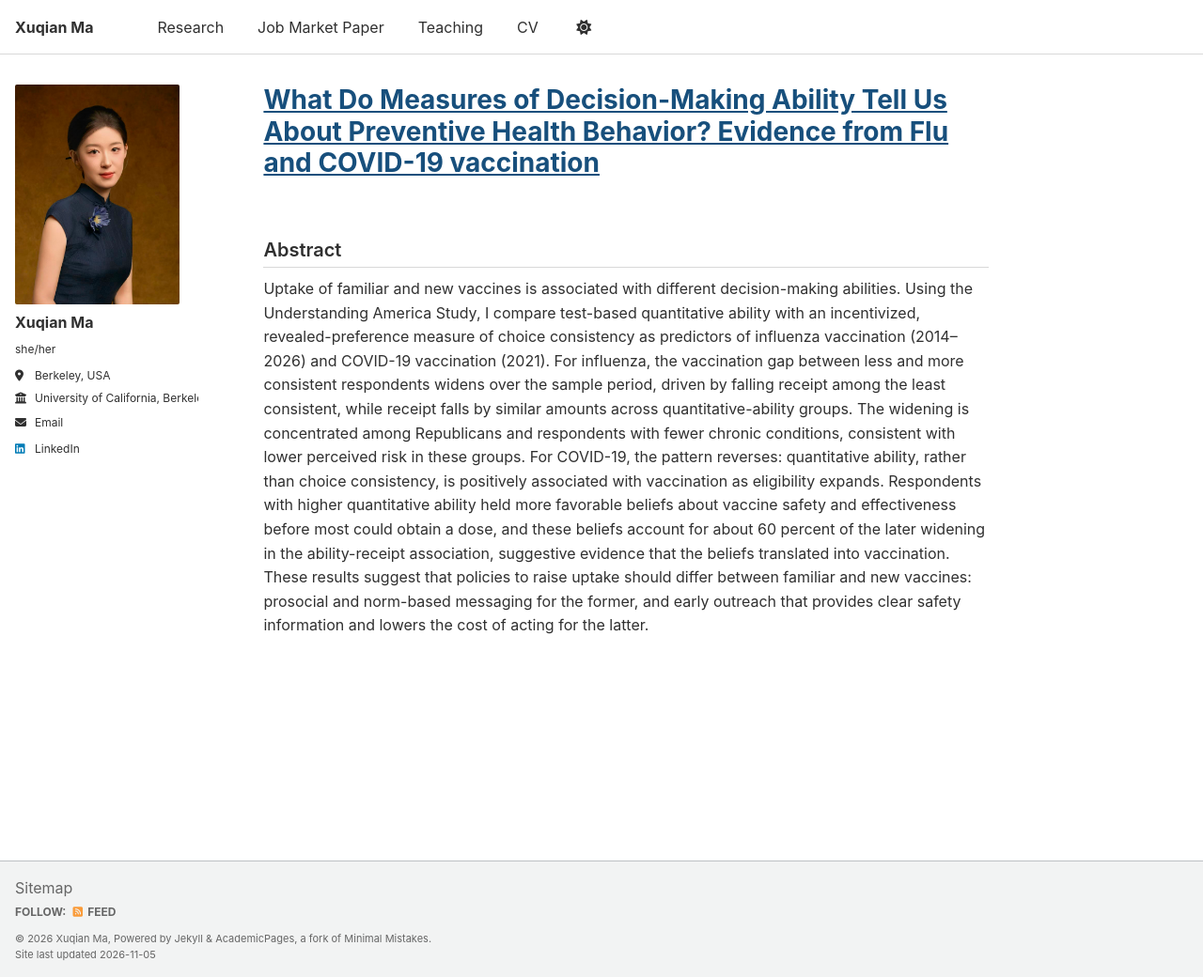
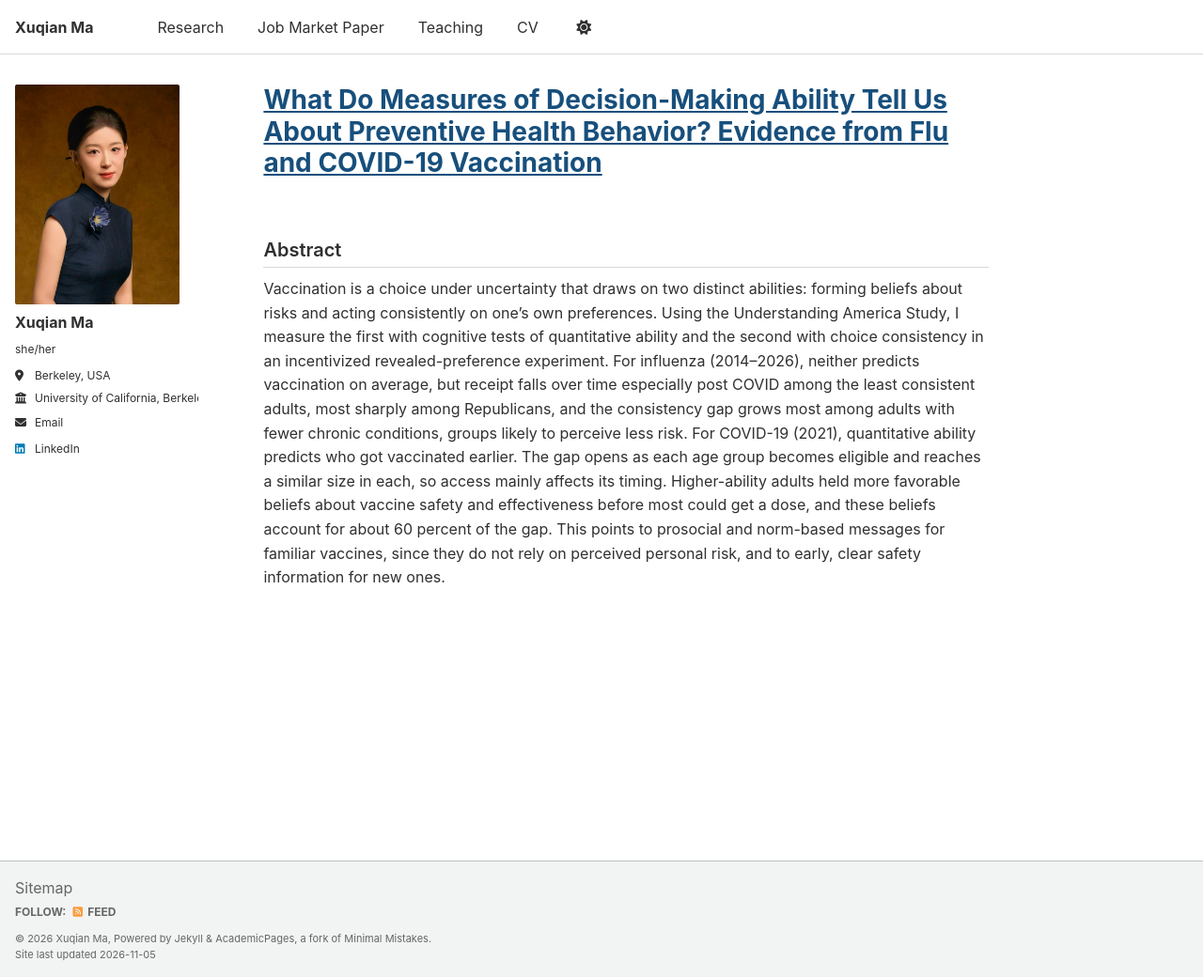
Before and after one commit to xuqianma0718/xuqianma0718.github.io, a Jekyll site: the page built from _publications/economic-rationality-preventive-health.md, in a window 1280 px wide and 1040 px high. Shown: the whole window at 94% size. Built offline with Jekyll 4.4.1, drawn with Linux system fonts in a browser that asks for light colours; a script that is not in the unit is left out.

Commit message:
Update JMP abstract and homepage summary

```diff
--- a/_publications/economic-rationality-preventive-health.md
+++ b/_publications/economic-rationality-preventive-health.md
@@ -1,12 +1,12 @@
 ---
-title: "What Do Measures of Decision-Making Ability Tell Us About Preventive Health Behavior? Evidence from Flu and COVID-19 vaccination"
+title: "What Do Measures of Decision-Making Ability Tell Us About Preventive Health Behavior? Evidence from Flu and COVID-19 Vaccination"
 collection: publications
 category: jmp
 permalink: /job-market-paper/
 authors: "Xuqian Ma"
 paper_url: "https://drive.google.com/file/d/1KobHzxmZ4Fg8z_0x-yehLAKC0SEVcC1-/view?usp=sharing"
 abstract: >-
-  Uptake of familiar and new vaccines is associated with different decision-making abilities. Using the Understanding America Study, I compare test-based quantitative ability with an incentivized, revealed-preference measure of choice consistency as predictors of influenza vaccination (2014–2026) and COVID-19 vaccination (2021). For influenza, the vaccination gap between less and more consistent respondents widens over the sample period, driven by falling receipt among the least consistent, while receipt falls by similar amounts across quantitative-ability groups. The widening is concentrated among Republicans and respondents with fewer chronic conditions, consistent with lower perceived risk in these groups. For COVID-19, the pattern reverses: quantitative ability, rather than choice consistency, is positively associated with vaccination as eligibility expands. Respondents with higher quantitative ability held more favorable beliefs about vaccine safety and effectiveness before most could obtain a dose, and these beliefs account for about 60 percent of the later widening in the ability-receipt association, suggestive evidence that the beliefs translated into vaccination. These results suggest that policies to raise uptake should differ between familiar and new vaccines: prosocial and norm-based messaging for the former, and early outreach that provides clear safety information and lowers the cost of acting for the latter.
+  Vaccination is a choice under uncertainty that draws on two distinct abilities: forming beliefs about risks and acting consistently on one’s own preferences. Using the Understanding America Study, I measure the first with cognitive tests of quantitative ability and the second with choice consistency in an incentivized revealed-preference experiment. For influenza (2014–2026), neither predicts vaccination on average, but receipt falls over time especially post COVID among the least consistent adults, most sharply among Republicans, and the consistency gap grows most among adults with fewer chronic conditions, groups likely to perceive less risk. For COVID-19 (2021), quantitative ability predicts who got vaccinated earlier. The gap opens as each age group becomes eligible and reaches a similar size in each, so access mainly affects its timing. Higher-ability adults held more favorable beliefs about vaccine safety and effectiveness before most could get a dose, and these beliefs account for about 60 percent of the gap. This points to prosocial and norm-based messages for familiar vaccines, since they do not rely on perceived personal risk, and to early, clear safety information for new ones.
 excerpt: ""
 links: '[<a href="https://drive.google.com/file/d/1KobHzxmZ4Fg8z_0x-yehLAKC0SEVcC1-/view?usp=sharing" target="_blank" rel="noopener">Paper</a>]'
 share: false
```
Also changed, not shown: _pages/about.md (+1 -1 lines).
